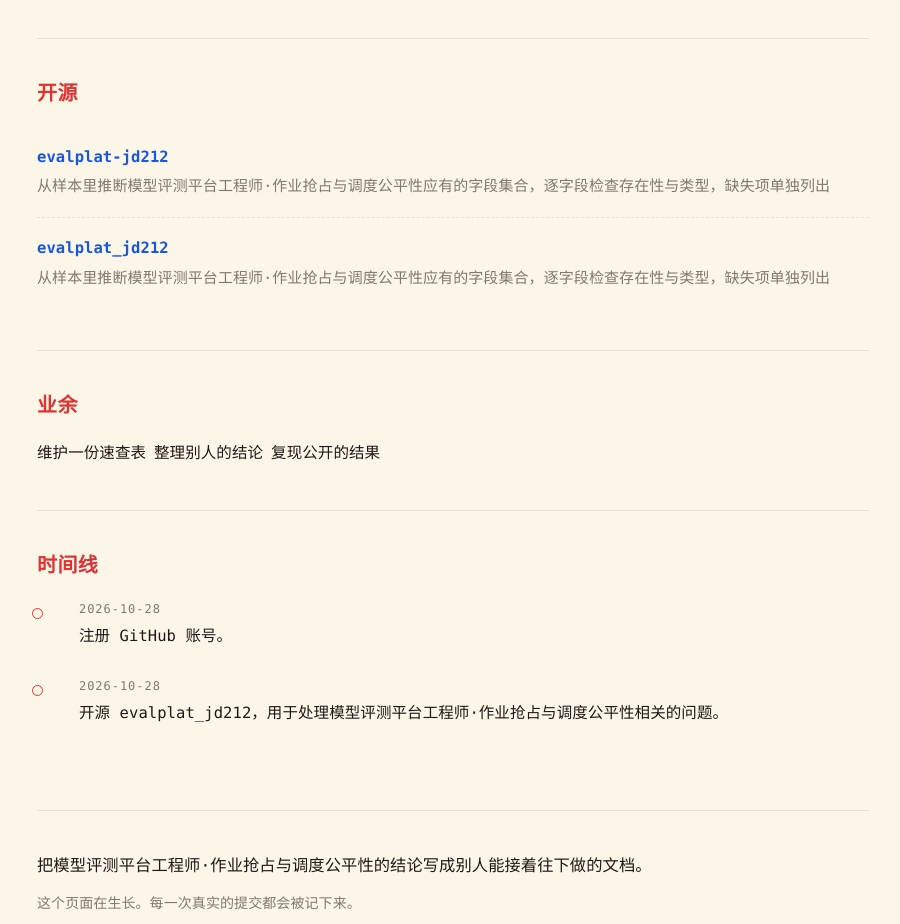
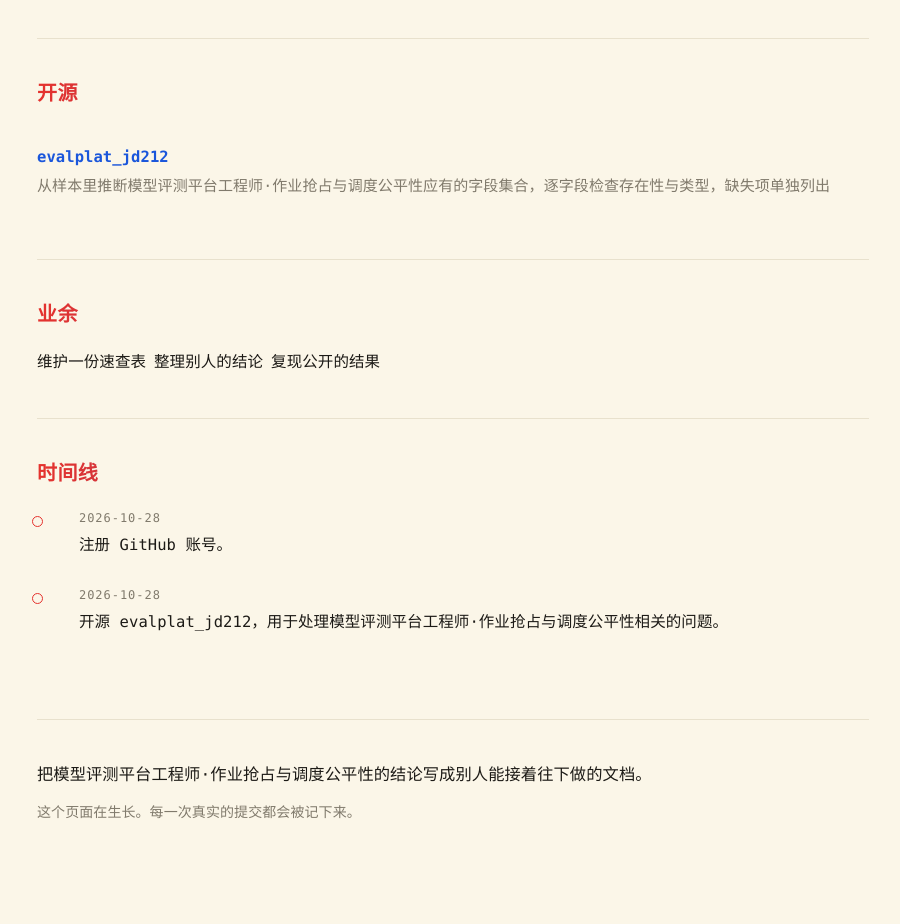
Before and after one commit to alexdade31/alexdade31.github.io, a plain HTML site: page index.html in a window 1280 px wide. Shown: the part 860-1784 px from the top of the page, without its empty margins (187-1087 px from the left). Drawn offline with Linux system fonts and the light colour scheme.

Commit message:
fix: 更新个人站点

```diff
--- a/index.html
+++ b/index.html
@@ -102,9 +102,6 @@
 <section id="work">
   <h2>开源</h2>
   <ul class="repos">
-    <li><div class="name"><a href="https://github.com/alexdade31/evalplat-jd212" rel="noopener">evalplat-jd212</a></div>
-      <div class="desc">从样本里推断模型评测平台工程师·作业抢占与调度公平性应有的字段集合，逐字段检查存在性与类型，缺失项单独列出</div>
-    </li>
     <li><div class="name"><a href="https://github.com/alexdade31/evalplat_jd212" rel="noopener">evalplat_jd212</a></div>
       <div class="desc">从样本里推断模型评测平台工程师·作业抢占与调度公平性应有的字段集合，逐字段检查存在性与类型，缺失项单独列出</div>
     </li>
```
